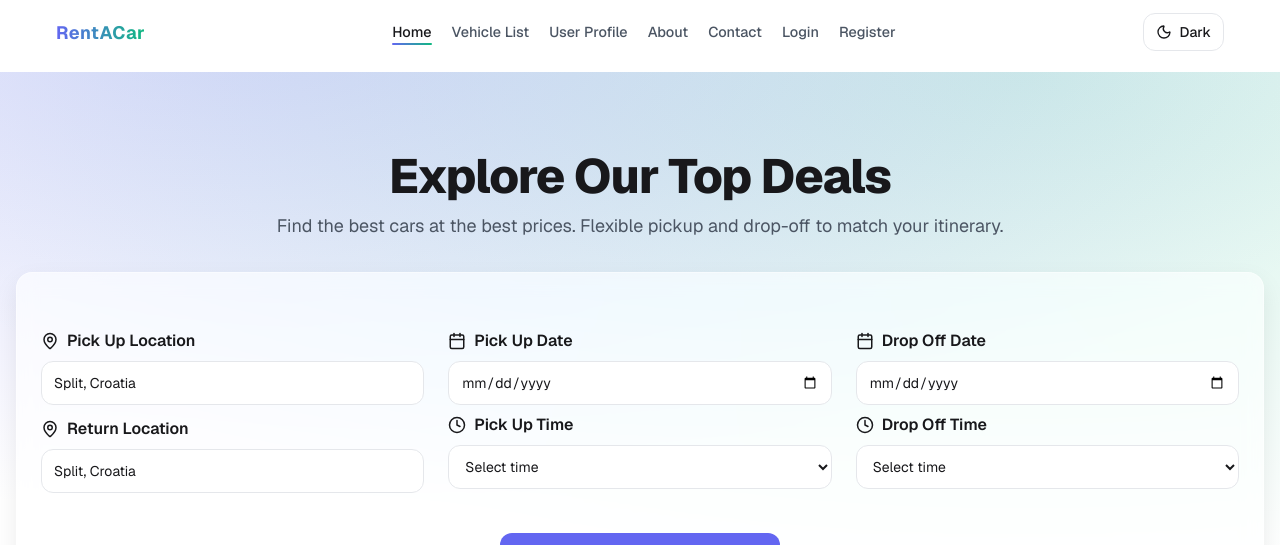
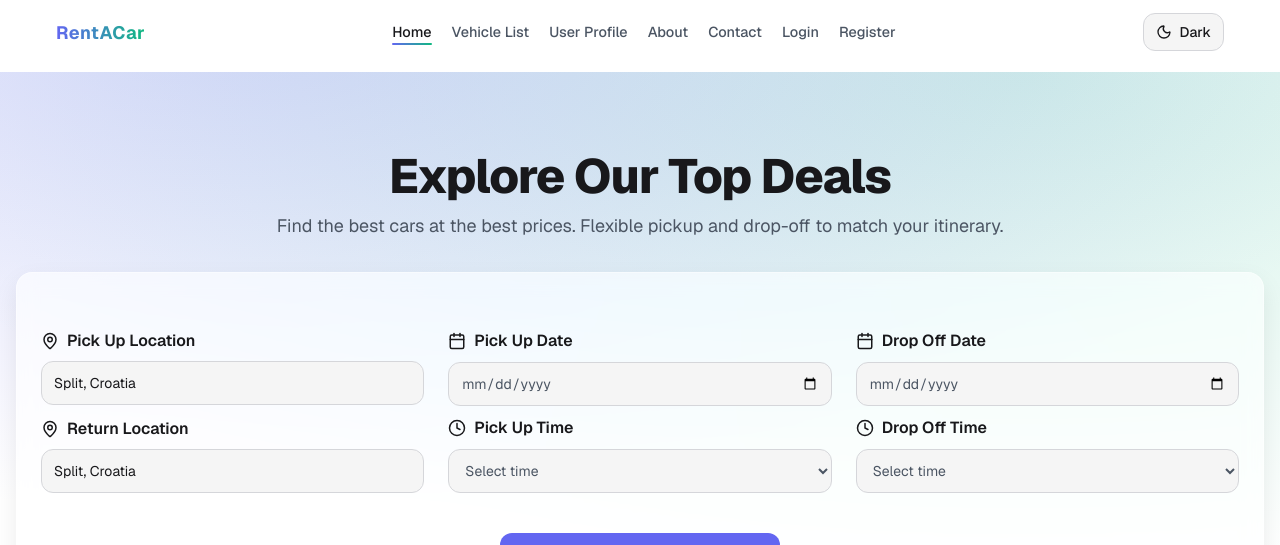
Before and after one commit to Klepo313/HCI_25-26, a Next.js app in the folder rent-a-car-app/: page / in a window 1280 px wide. Shown: the top 545 px of the page. Built offline with nearby package versions, Linux system fonts and the light colour scheme.

Commit message:
style: update styles for SearchForm and SearchAndFilterForm components with improved background and border colors

```diff
--- a/rent-a-car-app/app/components/SearchForm.module.scss
+++ b/rent-a-car-app/app/components/SearchForm.module.scss
@@ -8,6 +8,35 @@
 
 .fieldLabel {
   font-weight: 600;
+//   color: var(--color-fg-muted);
+}
+
+.fieldControl {
+  background: color-mix(in srgb, var(--color-bg) 70%, #ffffff 30%);
+  color: var(--color-fg);
+  border: 1px solid var(--color-border);
+  transition: background 0.2s, color 0.2s, border-color 0.2s, box-shadow 0.2s;
+
+  &:focus {
+    outline: none;
+    border-color: var(--color-primary);
+    box-shadow: 0 0 0 3px rgba(99, 102, 241, 0.15);
+  }
+
+  option[value=""] {
+    color: var(--color-fg-muted);
+  }
+}
+
+/* Lighten date input placeholder segments */
+input[type="date"].fieldControl {
+  &::-webkit-datetime-edit,
+  &::-webkit-datetime-edit-text,
+  &::-webkit-datetime-edit-year-field,
+  &::-webkit-datetime-edit-month-field,
+  &::-webkit-datetime-edit-day-field {
+    color: var(--color-fg-muted);
+  }
 }
 
 .searchButton {
--- a/rent-a-car-app/app/components/SearchForm.tsx
+++ b/rent-a-car-app/app/components/SearchForm.tsx
@@ -29,14 +29,14 @@ const searchFormSchema = z
       if (!data.dropoffDate || !data.dropoffTime) return true;
       const now = new Date();
       const dropoffDateTime = new Date(
-        `${data.dropoffDate}T${data.dropoffTime}`
+        `${data.dropoffDate}T${data.dropoffTime}`,
       );
       return dropoffDateTime > now;
     },
     {
       message: "Drop off date and time cannot be in the past",
       path: ["dropoffTime"],
-    }
+    },
   )
   .refine(
     (data) => {
@@ -54,7 +54,7 @@ const searchFormSchema = z
     {
       message: "Drop off must be after pick up",
       path: ["dropoffDate"],
-    }
+    },
   );
 
 interface SearchFormProps {
@@ -82,7 +82,7 @@ export default function SearchForm({
   >({});
 
   function handleChange(
-    e: React.ChangeEvent<HTMLInputElement | HTMLSelectElement>
+    e: React.ChangeEvent<HTMLInputElement | HTMLSelectElement>,
   ) {
     const { name, value } = e.target;
     if (name === "pickupLocation") {
@@ -136,7 +136,7 @@ export default function SearchForm({
       onSubmit={handleSubmit}
       className={`${showGlassEffect ? styles.glass : ""} mt-8 p-5 sm:p-6 grid gap-4 sm:gap-6 grid-cols-1 md:grid-cols-3`}
     >
-      <div className="flex flex-col">
+      <div className="flex flex-col justify-between">
         <label className={`${styles.fieldLabel} mb-2 flex items-center gap-2`}>
           <MapPin size={18} /> Pick Up Location
         </label>
@@ -146,12 +146,12 @@ export default function SearchForm({
           value={form.pickupLocation}
           onChange={handleChange}
           placeholder="City, Airport, Station..."
-          className={`h-11 rounded-md border px-3 text-sm outline-none focus:ring-2 focus:ring-indigo-500 ${
+          className={`h-11 rounded-md border px-3 text-sm outline-none focus:ring-2 focus:ring-indigo-500 ${styles.fieldControl} ${
             errors.pickupLocation ? "border-red-500" : ""
           }`}
           style={{
             background: "var(--color-bg-elevated)",
-            color: "var(--color-fg)",
+            color: form.pickupLocation ? "var(--color-fg)" : "var(--color-fg-muted)",
             borderColor: errors.pickupLocation
               ? "#ef4444"
               : "var(--color-border)",
@@ -164,7 +164,9 @@ export default function SearchForm({
             {errors.pickupLocation}
           </span>
         )}
-        <label className={`${styles.fieldLabel} mt-3 mb-2 flex items-center gap-2`}>
+        <label
+          className={`${styles.fieldLabel} mt-3 mb-2 flex items-center gap-2`}
+        >
           <MapPin size={18} /> Return Location
         </label>
         <input
@@ -173,12 +175,12 @@ export default function SearchForm({
           value={form.returnLocation}
           onChange={handleChange}
           placeholder="City, Airport, Station..."
-          className={`h-11 rounded-md border px-3 text-sm outline-none focus:ring-2 focus:ring-indigo-500 ${
+          className={`h-11 rounded-md border px-3 text-sm outline-none focus:ring-2 focus:ring-indigo-500 ${styles.fieldControl} ${
             errors.returnLocation ? "border-red-500" : ""
           }`}
           style={{
             background: "var(--color-bg-elevated)",
-            color: "var(--color-fg)",
+            color: form.returnLocation ? "var(--color-fg)" : "var(--color-fg-muted)",
             borderColor: errors.returnLocation
               ? "#ef4444"
               : "var(--color-border)",
@@ -193,7 +195,7 @@ export default function SearchForm({
         )}
       </div>
 
-      <div className="flex flex-col">
+      <div className="flex flex-col justify-between">
         <label className={`${styles.fieldLabel} mb-2 flex items-center gap-2`}>
           <Calendar size={18} /> Pick Up Date
         </label>
@@ -202,15 +204,13 @@ export default function SearchForm({
           name="pickupDate"
           value={form.pickupDate}
           onChange={handleChange}
-          className={`h-11 rounded-md border px-3 text-sm outline-none focus:ring-2 focus:ring-indigo-500 ${
+          className={`h-11 rounded-md border px-3 text-sm outline-none focus:ring-2 focus:ring-indigo-500 ${styles.fieldControl} ${
             errors.pickupDate ? "border-red-500" : ""
           }`}
           style={{
             background: "var(--color-bg-elevated)",
-            color: "var(--color-fg)",
-            borderColor: errors.pickupDate
-              ? "#ef4444"
-              : "var(--color-border)",
+            color: form.pickupDate ? "var(--color-fg)" : "var(--color-fg-muted)",
+            borderColor: errors.pickupDate ? "#ef4444" : "var(--color-border)",
             transition: "background 0.2s, color 0.2s, border-color 0.2s",
           }}
           aria-label="Pick up date"
@@ -218,27 +218,31 @@ export default function SearchForm({
         {errors.pickupDate && (
           <span className="text-red-500 text-xs mt-1">{errors.pickupDate}</span>
         )}
-        <label className={`${styles.fieldLabel} mt-2 mb-2 flex items-center gap-2`}>
+        <label
+          className={`${styles.fieldLabel} mt-2 mb-2 flex items-center gap-2`}
+        >
           <Clock size={18} /> Pick Up Time
         </label>
         <select
           name="pickupTime"
           value={form.pickupTime}
           onChange={handleChange}
-          className={`h-11 rounded-md border px-3 text-sm outline-none focus:ring-2 focus:ring-indigo-500 ${
+          className={`h-11 rounded-md border px-3 text-sm outline-none focus:ring-2 focus:ring-indigo-500 ${styles.fieldControl} ${
             errors.pickupTime ? "border-red-500" : ""
           }`}
           style={{
             background: "var(--color-bg-elevated)",
-            color: "var(--color-fg)",
-            borderColor: errors.pickupTime
-              ? "#ef4444"
-              : "var(--color-border)",
+            color: form.pickupTime
+              ? "var(--color-fg)"
+              : "var(--color-fg-muted)",
+            borderColor: errors.pickupTime ? "#ef4444" : "var(--color-border)",
             transition: "background 0.2s, color 0.2s, border-color 0.2s",
           }}
           aria-label="Pick up time"
         >
-          <option value="">Select time</option>
+          <option value="" className="opacity-25">
+            Select time
+          </option>
           {Array.from({ length: 24 * 2 }, (_, i) => {
             const hour = Math.floor(i / 2)
               .toString()
@@ -257,7 +261,7 @@ export default function SearchForm({
         )}
       </div>
 
-      <div className="flex flex-col">
+      <div className="flex flex-col justify-between">
         <label className={`${styles.fieldLabel} mb-2 flex items-center gap-2`}>
           <Calendar size={18} /> Drop Off Date
         </label>
@@ -266,43 +270,47 @@ export default function SearchForm({
           name="dropoffDate"
           value={form.dropoffDate}
           onChange={handleChange}
-          className={`h-11 rounded-md border px-3 text-sm outline-none focus:ring-2 focus:ring-indigo-500 ${
+          className={`h-11 rounded-md border px-3 text-sm outline-none focus:ring-2 focus:ring-indigo-500 ${styles.fieldControl} ${
             errors.dropoffDate ? "border-red-500" : ""
           }`}
           style={{
             background: "var(--color-bg-elevated)",
-            color: "var(--color-fg)",
-            borderColor: errors.dropoffDate
-              ? "#ef4444"
-              : "var(--color-border)",
+            color: form.dropoffDate ? "var(--color-fg)" : "var(--color-fg-muted)",
+            borderColor: errors.dropoffDate ? "#ef4444" : "var(--color-border)",
             transition: "background 0.2s, color 0.2s, border-color 0.2s",
           }}
           aria-label="Drop off date"
         />
         {errors.dropoffDate && (
-          <span className="text-red-500 text-xs mt-1">{errors.dropoffDate}</span>
+          <span className="text-red-500 text-xs mt-1">
+            {errors.dropoffDate}
+          </span>
         )}
-        <label className={`${styles.fieldLabel} mt-2 mb-2 flex items-center gap-2`}>
+        <label
+          className={`${styles.fieldLabel} mt-2 mb-2 flex items-center gap-2`}
+        >
           <Clock size={18} /> Drop Off Time
         </label>
         <select
           name="dropoffTime"
           value={form.dropoffTime}
           onChange={handleChange}
-          className={`h-11 rounded-md border px-3 text-sm outline-none focus:ring-2 focus:ring-indigo-500 ${
+          className={`h-11 rounded-md border px-3 text-sm outline-none focus:ring-2 focus:ring-indigo-500 ${styles.fieldControl} ${
             errors.dropoffTime ? "border-red-500" : ""
           }`}
           style={{
             background: "var(--color-bg-elevated)",
-            color: "var(--color-fg)",
-            borderColor: errors.dropoffTime
-              ? "#ef4444"
-              : "var(--color-border)",
+            color: form.dropoffTime
+              ? "var(--color-fg)"
+              : "var(--color-fg-muted)",
+            borderColor: errors.dropoffTime ? "#ef4444" : "var(--color-border)",
             transition: "background 0.2s, color 0.2s, border-color 0.2s",
           }}
           aria-label="Drop off time"
         >
-          <option value="">Select time</option>
+          <option value="" className="opacity-25">
+            Select time
+          </option>
           {Array.from({ length: 24 * 2 }, (_, i) => {
             const hour = Math.floor(i / 2)
               .toString()
@@ -317,7 +325,9 @@ export default function SearchForm({
           })}
         </select>
         {errors.dropoffTime && (
-          <span className="text-red-500 text-xs mt-1">{errors.dropoffTime}</span>
+          <span className="text-red-500 text-xs mt-1">
+            {errors.dropoffTime}
+          </span>
         )}
       </div>
 
--- a/rent-a-car-app/app/styles/_variables.scss
+++ b/rent-a-car-app/app/styles/_variables.scss
@@ -30,10 +30,10 @@ $font-mono: var(--font-geist-mono), ui-monospace, SFMono-Regular, Menlo, monospa
 .theme-light {
   --color-bg: #ffffff;
   --color-bg-subtle: #f5f7fa;
-  --color-bg-elevated: #ffffff;
+  --color-bg-elevated: #f5f5f5;
   --color-fg: #18181b;
   --color-fg-muted: #4b5563;
-  --color-border: #e5e7eb;
+  --color-border: #d5d6da;
   --color-primary: #{$primary};
   --color-primary-accent: #{$primary-accent};
   --color-secondary: #{$secondary};
```
Also changed, not shown: rent-a-car-app/app/components/SearchAndFilterForm.module.scss (+13 -3 lines).
